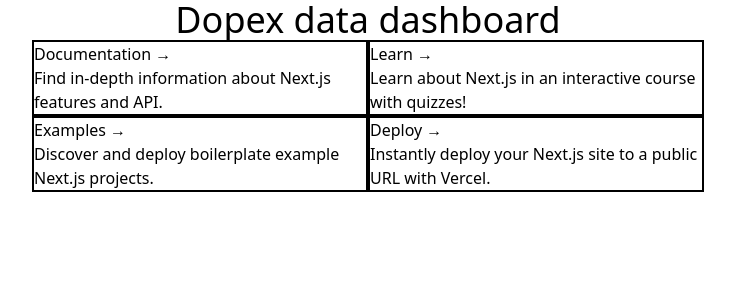
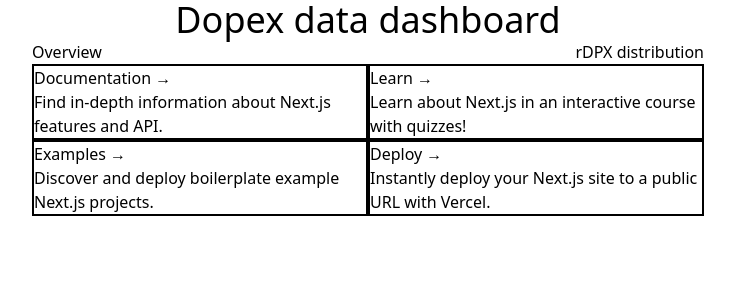
Before and after one commit to abernatskiy/friendtech-metrics-visualization, a Next.js app: page / in a window 1280 px wide. Shown: the top 300 px of the page, without its empty margins (272-1007 px from the left). Built offline with nearby package versions, Linux system fonts and the light colour scheme.

Commit message:
Streams-based layout
	new file:   components/layout.jsx
	modified:   pages/index.jsx
	modified:   streams/index.js

```diff
--- /dev/null
+++ b/components/layout.jsx
@@ -0,0 +1,20 @@
+import Link from 'next/link'
+
+import { streamConfigs } from '../streams'
+
+export default function Layout({ children, currentPageId }) {
+	return (
+		<div className="flex flex-col items-center">
+		<h1 className="text-4xl max-w-xl">Dopex data dashboard</h1>
+		<div className="flex w-full max-w-2xl justify-between">
+			<Link href="/">Overview</Link>
+			{Object.keys(streamConfigs).map(k => (
+				<Link href={`/${k}`}>{streamConfigs[k].description}</Link>
+			))}
+		</div>
+		<main>
+			{children}
+		</main>
+		</div>
+	)
+}
--- a/pages/index.jsx
+++ b/pages/index.jsx
@@ -1,18 +1,14 @@
 import Head from 'next/head'
+
+import Layout from '../components/layout'
 
 export default function Home() {
 	return (
-		<div className="place-content-center">
-			<Head>
-				<title>Dopex data dashboard</title>
-				<link rel="icon" href="/favicon.ico" />
-			</Head>
-
-			<main className="flex flex-col items-center">
-				<h1 className="text-4xl max-w-2xl">
-					Dopex data dashboard
-				</h1>
-
+		<Layout>
+		<Head>
+			<title>Dopex data dashboard</title>
+			<link rel="icon" href="/favicon.ico" />
+		</Head>
 				<div className="flex flex-wrap max-w-2xl justify-center">
 					<a href="https://nextjs.org/docs" className="border-2 border-black basis-1/2">
 						<h3>Documentation &rarr;</h3>
@@ -34,7 +30,6 @@
 						<p>Instantly deploy your Next.js site to a public URL with Vercel.</p>
 					</a>
 				</div>
-			</main>
-		</div>
+		</Layout>
 	)
 }
--- a/streams/index.js
+++ b/streams/index.js
@@ -1,3 +1,3 @@
 import * as rdpx from './rdpx'
 
-export const streamConfigs = [ rdpx ]
+export const streamConfigs = { rdpx }
```
